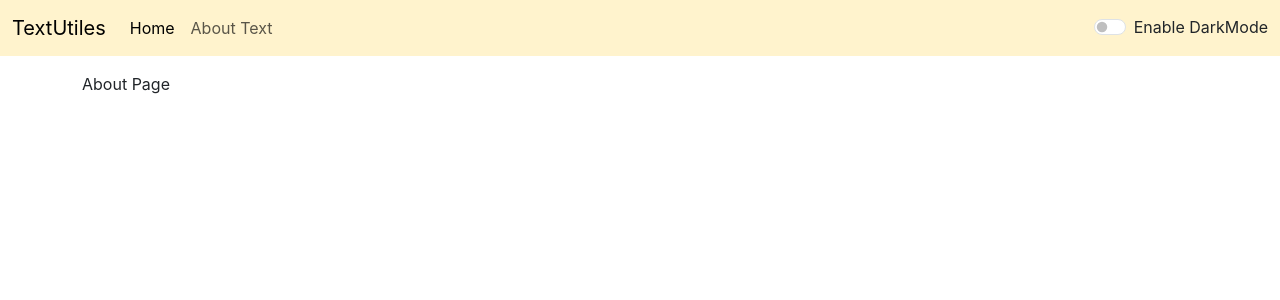
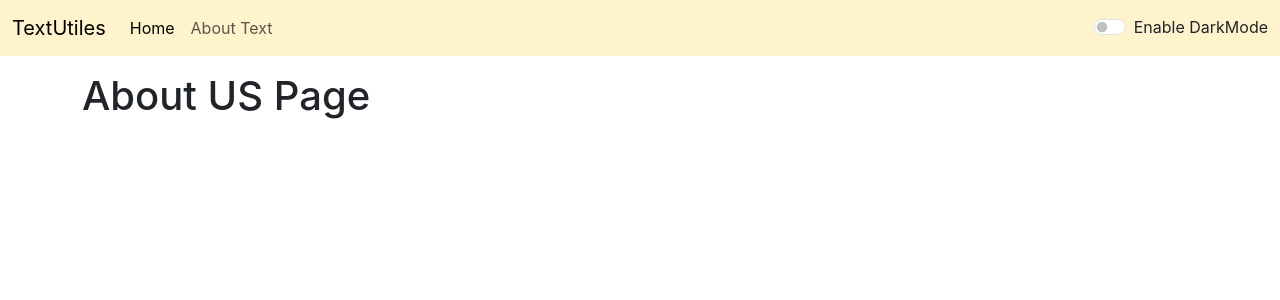
Before and after one commit to Preeti-26/react-practice, a React (Create React App) app: page /about in a window 1280 px wide. Shown: the top 300 px of the page. Built offline with nearby package versions, Linux system fonts and the light colour scheme; the HTML template or start-up script is replaced by a standard one.

Commit message:
changes for about page

```diff
--- a/src/components/About.js
+++ b/src/components/About.js
@@ -3,7 +3,7 @@ import React from 'react'
 export default function About() {
   return (
     <div>
-      About Page
+      <h1>About US Page</h1>
     </div>
   )
 }
```
